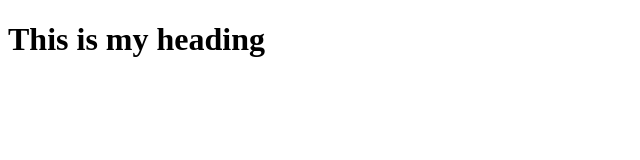
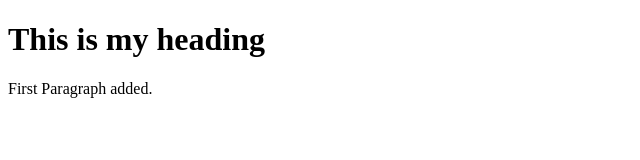
Before and after one commit to AshishGoel1403/Practice, a plain HTML site: page index.html in a window 1280 px wide. Shown: the whole page, without its empty margins (0-640 px from the left). Drawn offline with Linux system fonts and the light colour scheme.

Commit message:
first paragraph is added

```diff
--- a/index.html
+++ b/index.html
@@ -1,13 +1,16 @@
 <!DOCTYPE html>
 <html lang="en">
+
 <head>
     <meta charset="UTF-8">
     <meta name="viewport" content="width=device-width, initial-scale=1.0">
     <title>Document</title>
 </head>
+
 <body>
 
     <h1>This is my heading</h1>
+    <p>First Paragraph added.</p>
+</body>
 
-</body>
 </html>
```
